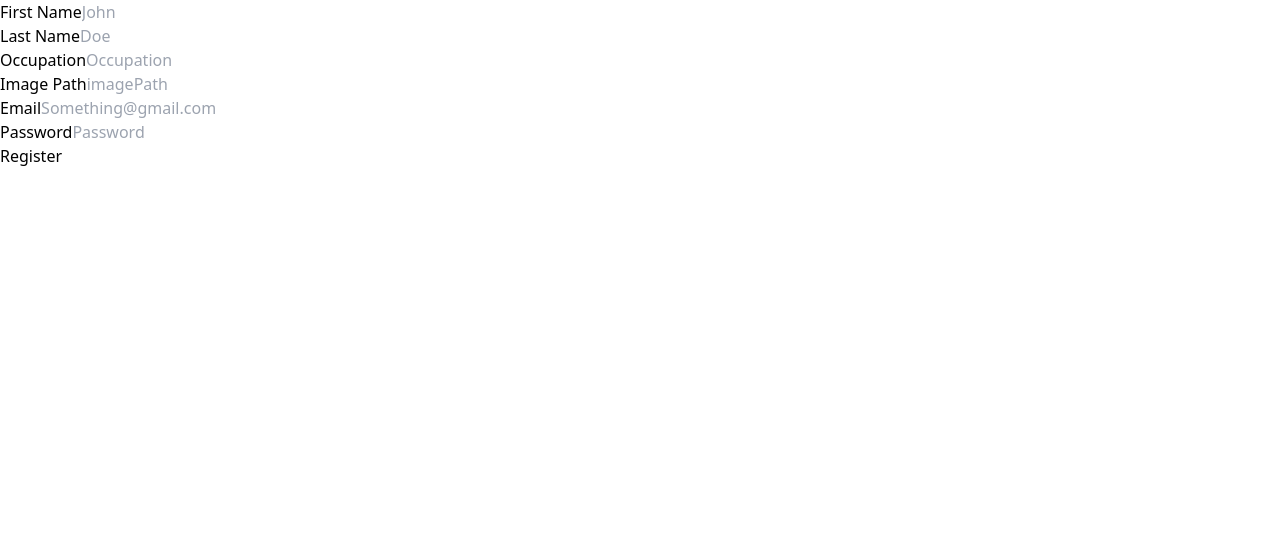
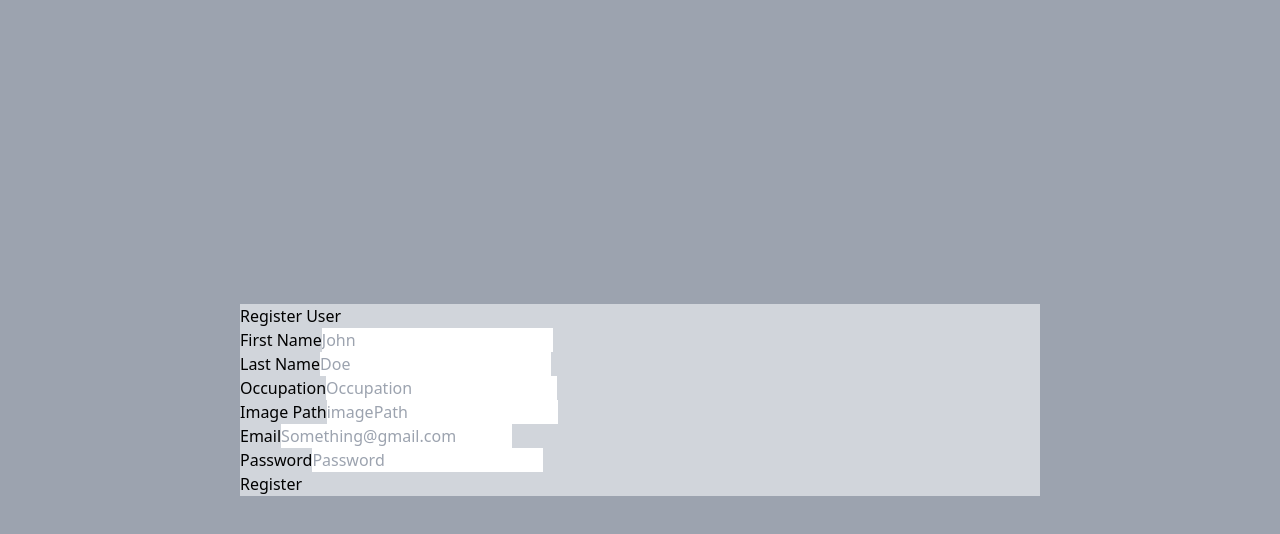
Before and after one commit to saqlain-hub/pulsar-link-clone, a React (Vite) app: page /register in a window 1280 px wide. Shown: the top 534 px of the page. Built offline with nearby package versions, Linux system fonts and the light colour scheme.

Commit message:
register ui styles

```diff
--- a/src/pages/Register.jsx
+++ b/src/pages/Register.jsx
@@ -40,7 +40,9 @@ const Register = () => {
     navigate("/");
   };
   return (
-    <form onSubmit={handleSubmit}>
+    <div className="flex justify-center items-center bg-gray-400 h-screen">
+      <form className="w-[800px] bg-gray-300" onSubmit={handleSubmit}>
+        <h3>Register User</h3>
         <div>
           <label htmlFor="firstName">First Name</label>
           <input
@@ -97,6 +99,7 @@ const Register = () => {
         </div>
         <button>Register</button>
       </form>
+    </div>
   );
 };
 
```
Lines whose indentation alone changed are shown as unchanged.
